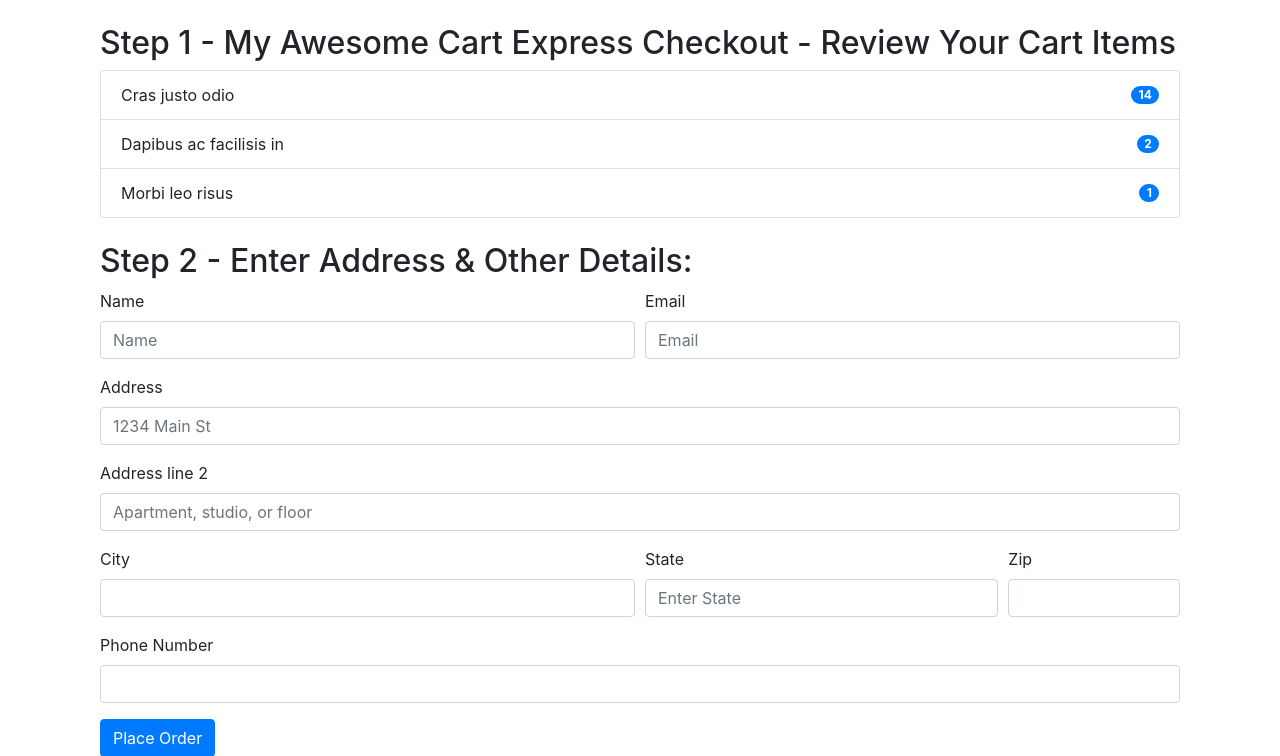
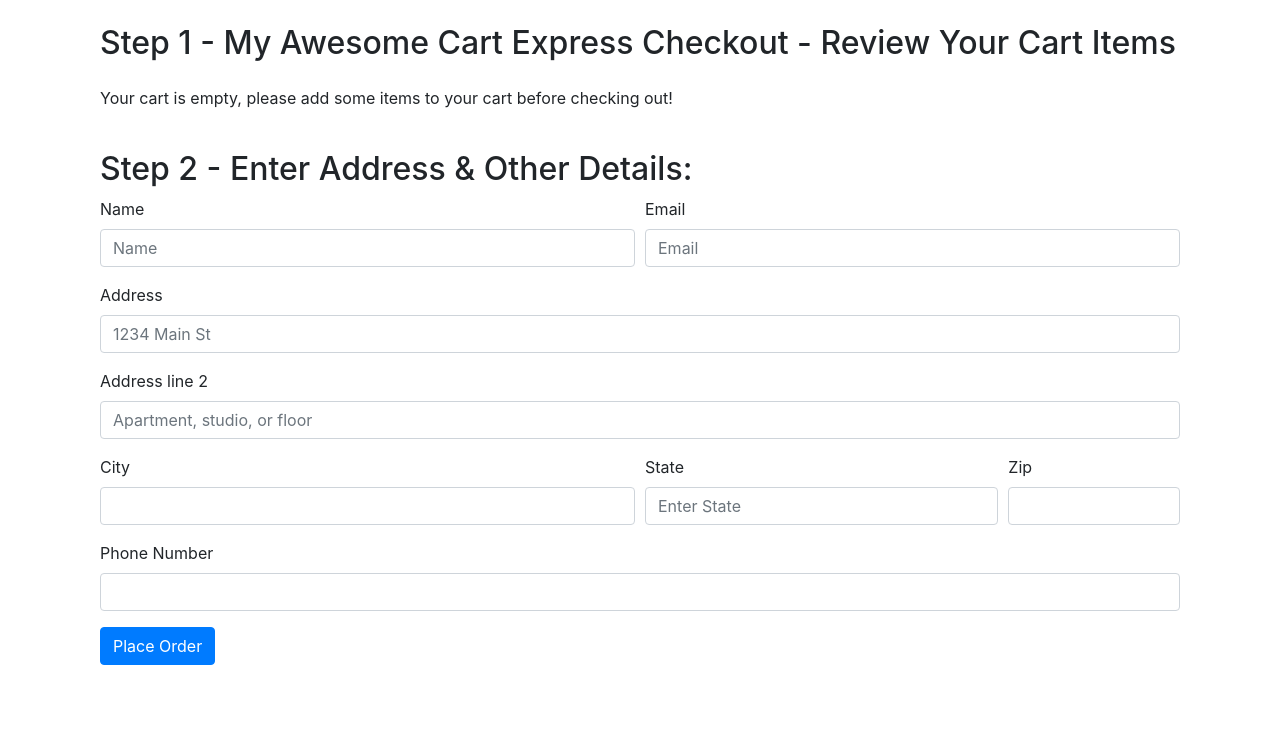
Before and after one commit to Neeraz666/Django_learnings, a Django app: page /shop/checkout/ in a window 1280 px wide. Shown: the part 56-812 px from the top of the page. After the commit the page ends 721 px from the top, so only its background shows below. Run offline with Django 4.2, Linux system fonts and the light colour scheme.

Commit message:
Added Items in Checkout Page.

```diff
--- a/shop/templates/shop/checkout.html
+++ b/shop/templates/shop/checkout.html
@@ -4,20 +4,8 @@
 <div class="container">
     <div class="col my-4">
         <h2>Step 1 - My Awesome Cart Express Checkout - Review Your Cart Items</h2>
-        <div id="items">
-            <ul class="list-group">
-                <li class="list-group-item d-flex justify-content-between align-items-center">
-                    Cras justo odio
-                    <span class="badge badge-primary badge-pill">14</span>
-                </li>
-                <li class="list-group-item d-flex justify-content-between align-items-center">
-                    Dapibus ac facilisis in
-                    <span class="badge badge-primary badge-pill">2</span>
-                </li>
-                <li class="list-group-item d-flex justify-content-between align-items-center">
-                    Morbi leo risus
-                    <span class="badge badge-primary badge-pill">1</span>
-                </li>
+        <div class="my-4">
+            <ul class="list-group" id="items">
             </ul>
         </div>
     </div>
@@ -65,3 +53,31 @@
     </div>
 </div>
 {% endblock %}
+{% block js %}
+<script>
+if (localStorage.getItem('cart') == null) {
+    var cart = {};
+} else {
+    cart = JSON.parse(localStorage.getItem('cart'));
+}
+console.log(cart);
+var sum = 0;
+if ($.isEmptyObject(cart)) {
+    //if object is empty
+    mystr = `<p>Your cart is empty, please add some items to your cart before checking out!</p>`
+    $('#items').append(mystr);
+} else {
+    for (item in cart) {
+        let name = cart[item][1];
+        let qty = cart[item][0];
+        sum = sum + qty;
+        mystr = `<li class="list-group-item d-flex justify-content-between align-items-center">
+                    ${name}
+                    <span class="badge badge-primary badge-pill">${qty}</span>
+                </li>`
+        $('#items').append(mystr);
+    }
+}
+document.getElementById('cart').innerHTML = sum;
+</script>
+{% endblock %}
```
Also changed, not shown: shop/templates/shop/index.html (+14 -11 lines).
